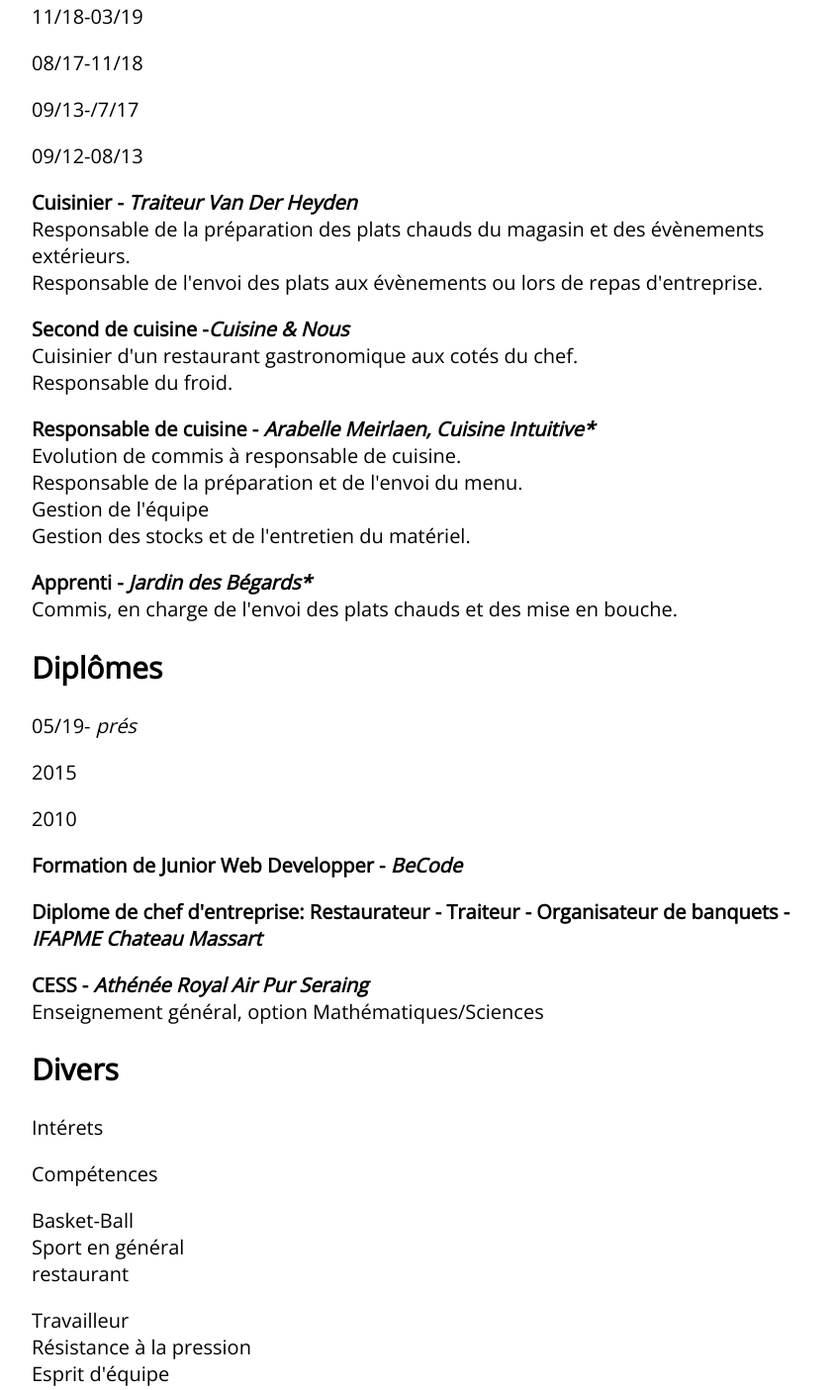
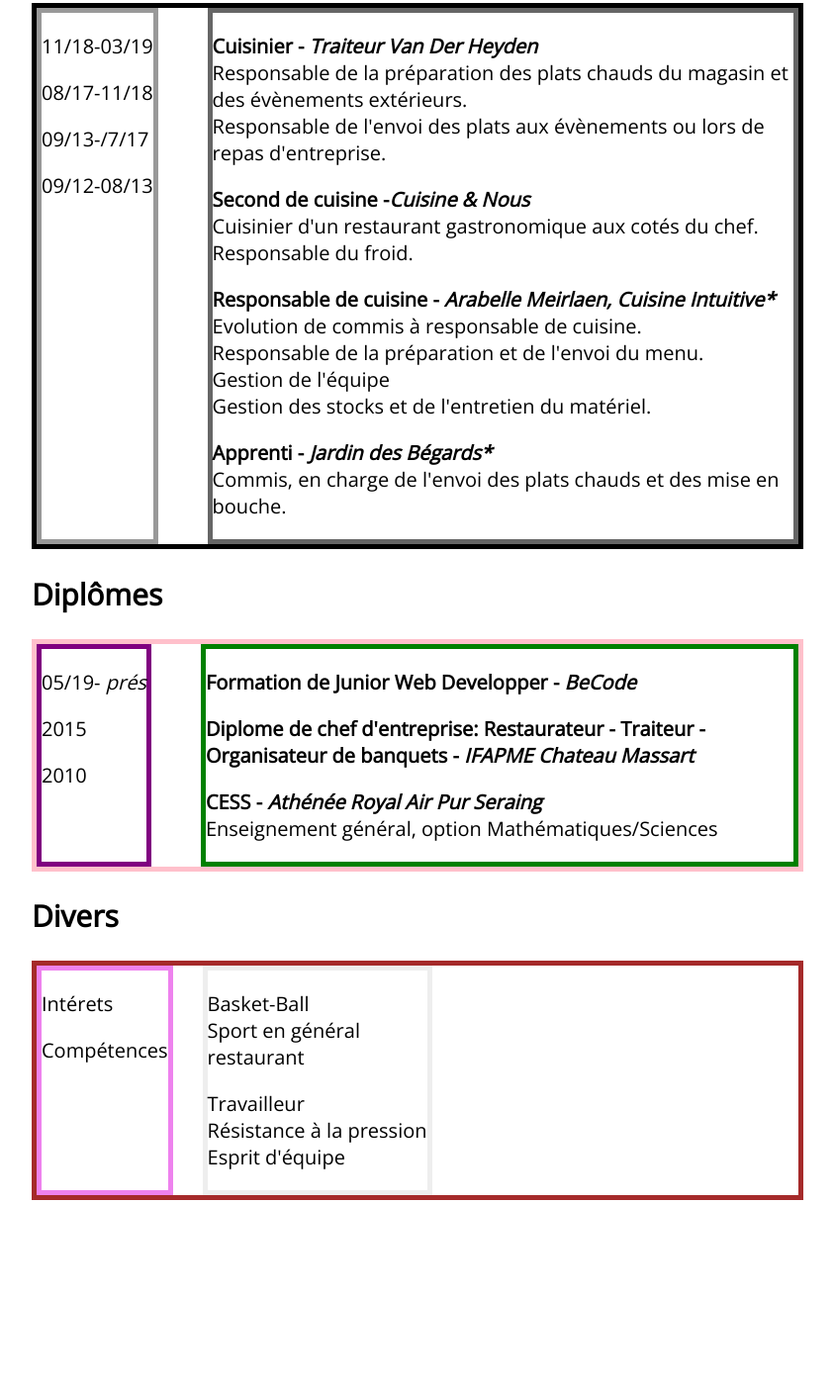
Before and after one commit to SImonJolet/Mon-CV, a plain HTML site: page index.html in a window 1280 px wide. Shown: the part 366-1771 px from the top of the page at 99% size, without its empty margins (218-1061 px from the left). After the commit the page ends 1587 px from the top, so only its background shows below. Drawn offline with nearby package versions, Linux system fonts and the light colour scheme.

Commit message:
display non aligné

```diff
--- a/style.css
+++ b/style.css
@@ -17,3 +17,45 @@
 .info{
   border: 5px solid blue;
 }
+.section1{
+  display:flex;
+  flex-direction: row;
+  flex-wrap: nowrap;
+  border: 5px solid black;
+}
+.sec-gauche1{
+  border: 5px solid #999;
+  flex-shrink:0;
+}
+.sec-droite1{
+  border: 5px solid #666;
+  margin-left: 50px;
+}
+.section2{
+display: flex;
+flex-wrap: nowrap;
+flex-direction: row;
+border: 5px solid pink;
+}
+.sec-gauche2{
+  border: 5px solid purple;
+  flex-shrink:0;
+}
+.sec-droite2{
+  border: 5px solid green;
+  margin-left: 50px
+}
+.section3{
+  display: flex;
+  flex-wrap: nowrap;
+  flex-direction: row;
+  border: 5px solid brown;
+}
+.sec-gauche3{
+  flex-shrink: 0;
+  border: 5px solid violet;
+}
+.sec-droite3{
+  border: 5px solid #EEE;
+  margin-left: 30px;
+}
```
